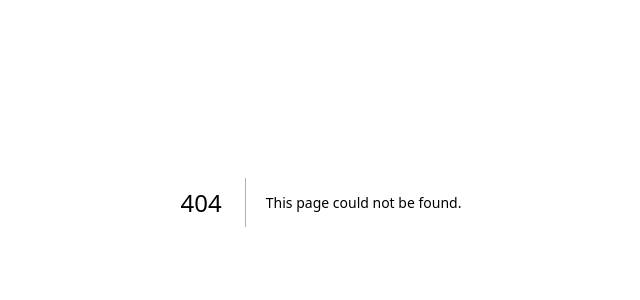
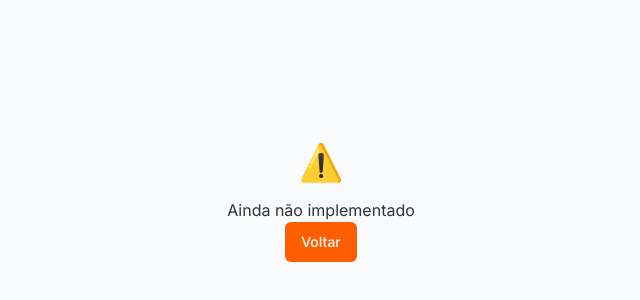
Before and after one commit to Gus-pixel/cornell_notes, a Next.js app: page /upgrade in a window 1280 px wide. Before the commit this address had no page. Shown: the part 198-498 px from the top of the page, without its empty margins (319-959 px from the left). Built offline with nearby package versions, Linux system fonts and the light colour scheme.

Commit message:
Adicionando pagina para upgrade

```diff
--- /dev/null
+++ b/app/upgrade/page.tsx
@@ -0,0 +1,16 @@
+import { Button } from '@/components/ui/button';
+import { useRouter } from 'next/navigation';
+
+export default function Upgrade() {
+	const router = useRouter();
+
+	return (
+		<div className='flex min-h-screen items-center justify-center'>
+			<div className='text-center'>
+				<div className='mb-4 text-4xl'>⚠️</div>
+				<p>Ainda não implementado</p>
+				<Button onClick={() => router.back()}>Voltar</Button>
+			</div>
+		</div>
+	);
+}
```
